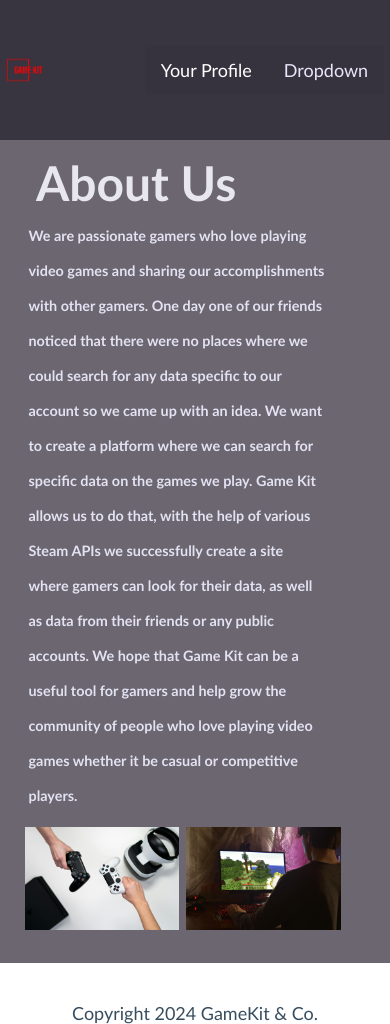
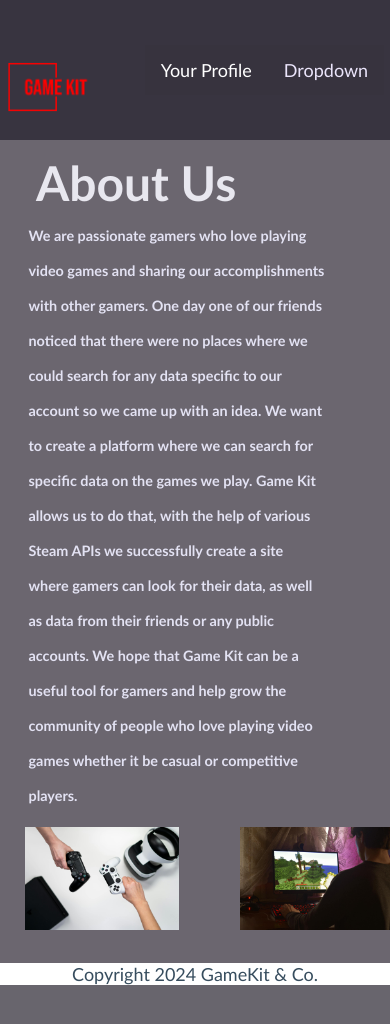
Before and after one commit to debrspalmer/GameKit, a Flask app: page /about in a window 390 px wide. After the commit the page ends 985 px from the top, so only its background shows below. Run offline with Flask 3, Linux system fonts and the light colour scheme.

Commit message:
Added back the Img Id
The last commit removed the img ID from the picture, and a couple of other changes were for mobile scalability, and this commit added them back. Also, changed one line of code to fix the height of login page picture.

```diff
--- a/templates/About_Us.html
+++ b/templates/About_Us.html
@@ -3,14 +3,14 @@
 	<head>
 	 <link href="stylesheets/webstyleInfo.css" rel="stylesheet" type="text/css">
 	 <meta charset="utf-8" />
-	 <meta name="viewport" content="width=device-width"/>
+	 <meta name="viewport" content="width=device-width, initial-scale=1.0"/>
 
 	 <title>About Us</title>
 	</head>
 
 	<body>
 		<nav>
-			<div class="logo"><img src="GK_logo.png" alt="GameKit Logo"></div>
+			<div class="logo"><img id="img1" src="images/GK_logo.png" alt="GameKit Logo"></div>
 			<!-- need to implement Navigation tool & Acc settings -->
 			<div class="navbar">
 			  <a href="Wire Frame 2.html">Your Profile</a>
@@ -43,11 +43,11 @@
 					whether it be casual or competitive players.</h2>
 				</div>
 				<div class="row">
-					<div class="column">
-						<img src="controllers.jpg" alt="Controllers">
+					<div class="column1">
+						<img id="img2" src="images/controllers.jpg" alt="Controllers">
 					</div>
-					<div class="column">
-						<img src="personGaming.jpg" alt="Person Playing Minecraft">
+					<div class="column2">
+						<img id="img3" src="images/personGaming.jpg" alt="Person Playing Minecraft">
 						</div>
 				</div>
 			</div>
--- a/templates/Contact_Us.html
+++ b/templates/Contact_Us.html
@@ -3,14 +3,14 @@
 	<head>
 	 <link href="stylesheets/webstyleContact.css" rel="stylesheet" type="text/css">
 	 <meta charset="utf-8" />
-	 <meta name="viewport" content="width=device-width" />
+	 <meta name="viewport" content="width=device-width, initial-scale=1.0" />
 
 	 <title>Contact Us</title>
 	</head>
 
 	<body>
 		<nav>
-			<div class="logo"><img src="GK_logo.png" alt="GameKit Logo"></div>
+			<div class="logo"><img id="img1" src="images/GK_logo.png" alt="GameKit Logo"></div>
 			<!-- need to implement Navigation tool & Acc settings -->
 			<div class="navbar">
 			  <a href="Wire Frame 2.html">Your Profile</a>
--- a/templates/Login Page.html
+++ b/templates/Login Page.html
@@ -8,13 +8,13 @@
 </head>
 <body>
 	<nav>
-		<div class="logo"><img id="img1" src="/images/GK_logo.png" alt="GameKit Logo"></div>
+		<div class="logo"><img id="img1" src="images/GK_logo.png" alt="GameKit Logo"></div>
 	</nav>
 	<div class="container">
 		<div class="bg-pic">
 			<picture>
-					<source media = "(min-width:450px)" srcset= "/images/bgCropped.jpeg">
-					<img id="img2" src="/images/gamingBackgroundFull.jpeg" alt="Gaming Background">
+					<source media = "(min-width:450px)" srcset= "images/bgCropped.jpeg">
+					<img id="img2" src="images/gamingBackgroundFull.jpeg" alt="Gaming Background">
 			</picture>
 		</div>
 		<section class="main">
--- a/templates/stylesheets/textAndColor.css
+++ b/templates/stylesheets/textAndColor.css
@@ -30,7 +30,7 @@
 }
 
 .bg-pic {
-	max-height: 40%;
+	max-height: 80%;
 	max-width: 40%;
 	float: left;
 }
--- a/templates/stylesheets/webstyleContact.css
+++ b/templates/stylesheets/webstyleContact.css
@@ -175,7 +175,9 @@
 }
 
 img {
-    width: 100%;
+  max-width: 100%;
+  min-width: 100px;
+  height:auto;
 }
 
 /* Style inputs with type="text", select elements and textareas */
--- a/templates/stylesheets/webstyleInfo.css
+++ b/templates/stylesheets/webstyleInfo.css
@@ -81,11 +81,19 @@
   padding-left: 3%;
 }
 
-.column {
+.column1 {
   float: left;
   padding-left: 5%;
   width: 45%;
   padding: 1%;
+}
+
+.column2 {
+  float: left;
+  padding-left: 5%;
+  width: 45%;
+  padding: 1%;
+  position: relative;
 }
 
 .row::after {
@@ -251,12 +259,25 @@
 	list-style-position: inside;
 }
 
-img {
-    width: 100%;
+#img1 {
+  max-width: 100%;
+  min-width: 100px;
+  height:auto;
+}
+
+#img2 {
+  max-width: 100%;
+  min-width: 150px;
+  height:auto;
+}
+
+#img3 {
+  max-width: 100%;
+  min-width: 150px;
+  height:auto;
 }
 
 footer p {
-  padding-top: 10%;
   float: inline;
   text-align: center;
   color: #374d5e;
```
